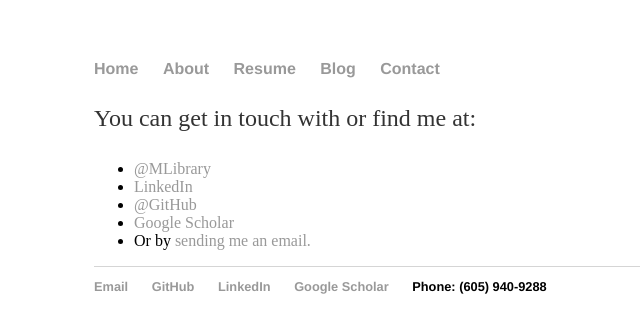
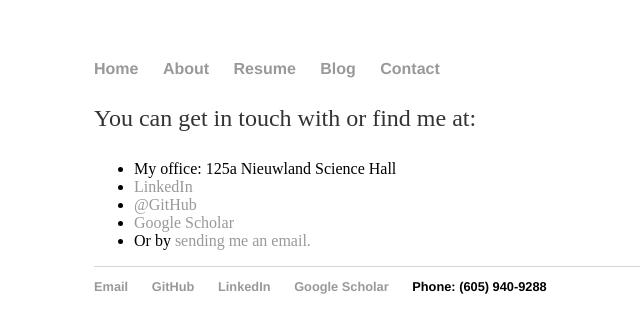
Before and after one commit to bfrentz/bfrentz.github.io, a Jekyll site: the page built from contact/index.html, in a window 1280 px wide. Shown: the top 333 px of the page, without its empty margins (98-738 px from the left). Built offline with Jekyll 4.4.1, drawn with Linux system fonts in a browser that asks for light colours.

Commit message:
Changed contact page

```diff
--- a/contact/index.html
+++ b/contact/index.html
@@ -12,10 +12,10 @@ description: Contact information for Bryce Frentz
 	<p>You can get in touch with or find me at:</p>
 
 	<ul class="list-unstyled">
-	<li><a href="http://www.lib.umich.edu/users/jmcglone">@MLibrary</a></li>
-  <li><a href="https://linkedin.com/in/bryce-frentz">LinkedIn</a></li>
+	<li>My office: 125a Nieuwland Science Hall
+  	<li><a href="https://linkedin.com/in/bryce-frentz">LinkedIn</a></li>
 	<li><a href="http://github.com/bfrentz">@GitHub</a></li>
-  <li><a href="https://scholar.google.com/citations?user=FWWacCsAAAA">Google Scholar</a></li>
+  	<li><a href="https://scholar.google.com/citations?user=FWWacCsAAAA">Google Scholar</a></li>
 	<li>Or by <a href="mailto:bryce.frentz@gmail.com">sending me an email.</a></li>
 	</ul>
 
```
